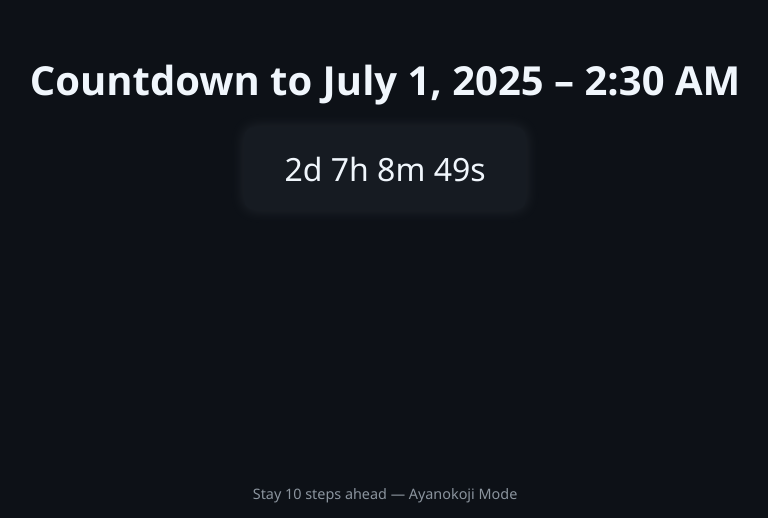
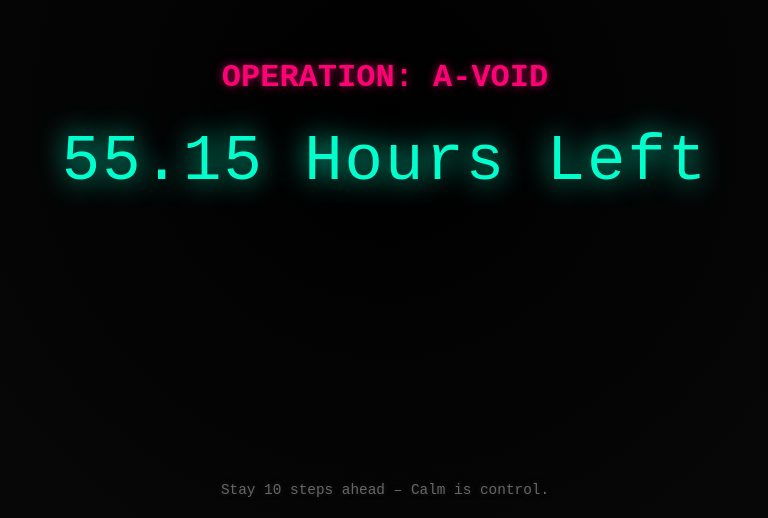
Before and after one commit to JDEditz/Hackathon-Countdown.github.io, a plain HTML site: page index.html in a window 1280 px wide. Shown: the part 282-800 px from the top of the page, without its empty margins (255-1023 px from the left). Drawn offline with Linux system fonts and the light colour scheme.

Commit message:
Update index.html

```diff
--- a/index.html
+++ b/index.html
@@ -3,74 +3,114 @@
 <head>
   <meta charset="UTF-8" />
   <meta name="viewport" content="width=device-width, initial-scale=1.0"/>
-  <title>Countdown to July 1, 2025 – 2:30 AM</title>
+  <title>Ayanokoji Countdown</title>
   <style>
     body {
-      background-color: #0d1117;
-      color: #f0f6fc;
-      font-family: 'Segoe UI', Tahoma, Geneva, Verdana, sans-serif;
+      margin: 0;
+      padding: 0;
+      font-family: 'Courier New', monospace;
+      background: radial-gradient(circle at center, #000000 0%, #0a0a0a 100%);
+      color: #00ffcc;
       display: flex;
-      flex-direction: column;
       justify-content: center;
       align-items: center;
+      flex-direction: column;
       height: 100vh;
-      margin: 0;
-      text-align: center;
+      overflow: hidden;
     }
 
     h1 {
-      font-size: 2.5em;
-      margin-bottom: 20px;
+      font-size: 2em;
+      color: #ff0077;
+      text-shadow: 0 0 10px #ff0077aa;
+      margin-bottom: 30px;
     }
 
     #countdown {
-      font-size: 2em;
-      background: #161b22;
-      padding: 20px 40px;
-      border-radius: 10px;
-      box-shadow: 0 0 15px rgba(240, 246, 252, 0.1);
-    }
-
-    .label {
-      font-size: 0.7em;
-      opacity: 0.7;
+      font-size: 4em;
+      letter-spacing: 2px;
+      text-shadow: 0 0 10px #00ffccaa;
+      animation: pulse 1.5s infinite;
     }
 
     footer {
       position: absolute;
-      bottom: 15px;
+      bottom: 20px;
       font-size: 0.9em;
-      color: #8b949e;
+      color: #666;
+      text-shadow: 0 0 5px #222;
+    }
+
+    @keyframes pulse {
+      0% { text-shadow: 0 0 10px #00ffccaa; }
+      50% { text-shadow: 0 0 30px #00ffcc; }
+      100% { text-shadow: 0 0 10px #00ffccaa; }
+    }
+
+    .glitch {
+      position: relative;
+      display: inline-block;
+    }
+
+    .glitch::before, .glitch::after {
+      content: attr(data-text);
+      position: absolute;
+      top: 0;
+      width: 100%;
+      overflow: hidden;
+      color: #ff0077;
+      z-index: -1;
+    }
+
+    .glitch::before {
+      left: 2px;
+      text-shadow: -2px 0 magenta;
+      animation: glitch-anim 1.5s infinite linear alternate-reverse;
+    }
+
+    .glitch::after {
+      left: -2px;
+      text-shadow: -2px 0 cyan;
+      animation: glitch-anim2 1.2s infinite linear alternate-reverse;
+    }
+
+    @keyframes glitch-anim {
+      0% { clip: rect(0, 9999px, 0, 0); }
+      5% { clip: rect(0, 9999px, 100%, 0); }
+      10% { clip: rect(0, 9999px, 0, 0); }
+      15% { clip: rect(0, 9999px, 100%, 0); }
+      20%, 100% { clip: rect(0, 9999px, 0, 0); }
+    }
+
+    @keyframes glitch-anim2 {
+      0%, 20%, 100% { clip: rect(0, 9999px, 0, 0); }
+      10% { clip: rect(0, 9999px, 100%, 0); }
+      15% { clip: rect(0, 9999px, 0, 0); }
     }
   </style>
 </head>
 <body>
-  <h1>Countdown to July 1, 2025 – 2:30 AM</h1>
+  <h1 class="glitch" data-text="OPERATION: A-VOID">OPERATION: A-VOID</h1>
   <div id="countdown">Loading...</div>
-
-  <footer>Stay 10 steps ahead — Ayanokoji Mode</footer>
+  <footer>Stay 10 steps ahead – Calm is control.</footer>
 
   <script>
     const countdown = document.getElementById("countdown");
 
     function updateCountdown() {
-      const targetDate = new Date("2025-07-01T02:30:00+05:30").getTime();
+      const targetTime = new Date("2025-07-01T02:30:00+05:30").getTime();
       const now = new Date().getTime();
-      const distance = targetDate - now;
+      const timeLeft = targetTime - now;
 
-      if (distance <= 0) {
-        countdown.innerHTML = "Time Reached. Execute the Plan.";
+      if (timeLeft <= 0) {
+        countdown.innerHTML = "00.00 Hours Left";
         return;
       }
 
-      const days = Math.floor(distance / (1000 * 60 * 60 * 24));
-      const hours = Math.floor((distance % (1000 * 60 * 60 * 24)) / (1000 * 60 * 60));
-      const minutes = Math.floor((distance % (1000 * 60 * 60)) / (1000 * 60));
-      const seconds = Math.floor((distance % (1000 * 60)) / 1000);
+      const hoursLeft = timeLeft / (1000 * 60 * 60);
+      const formatted = hoursLeft.toFixed(2).padStart(5, '0');
 
-      countdown.innerHTML = `
-        ${days}d ${hours}h ${minutes}m ${seconds}s
-      `;
+      countdown.innerHTML = `${formatted} Hours Left`;
     }
 
     updateCountdown();
```
